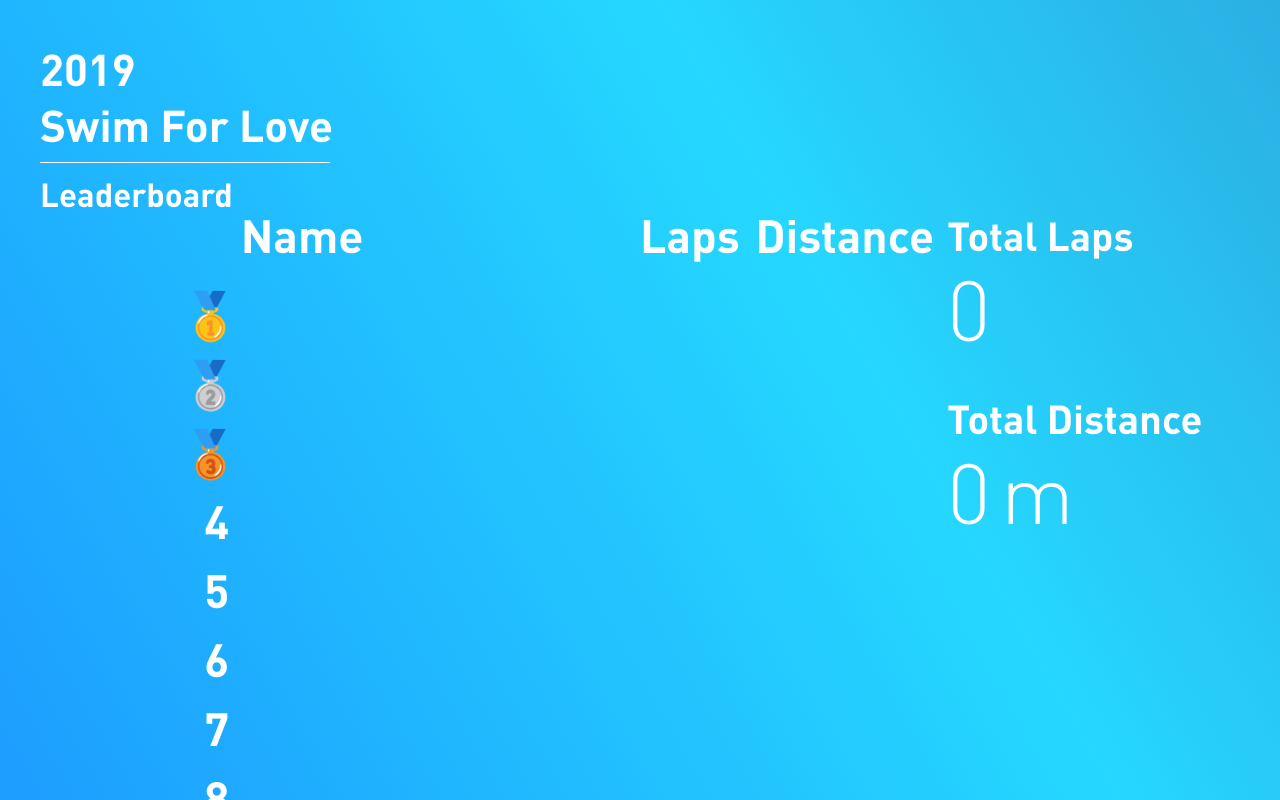
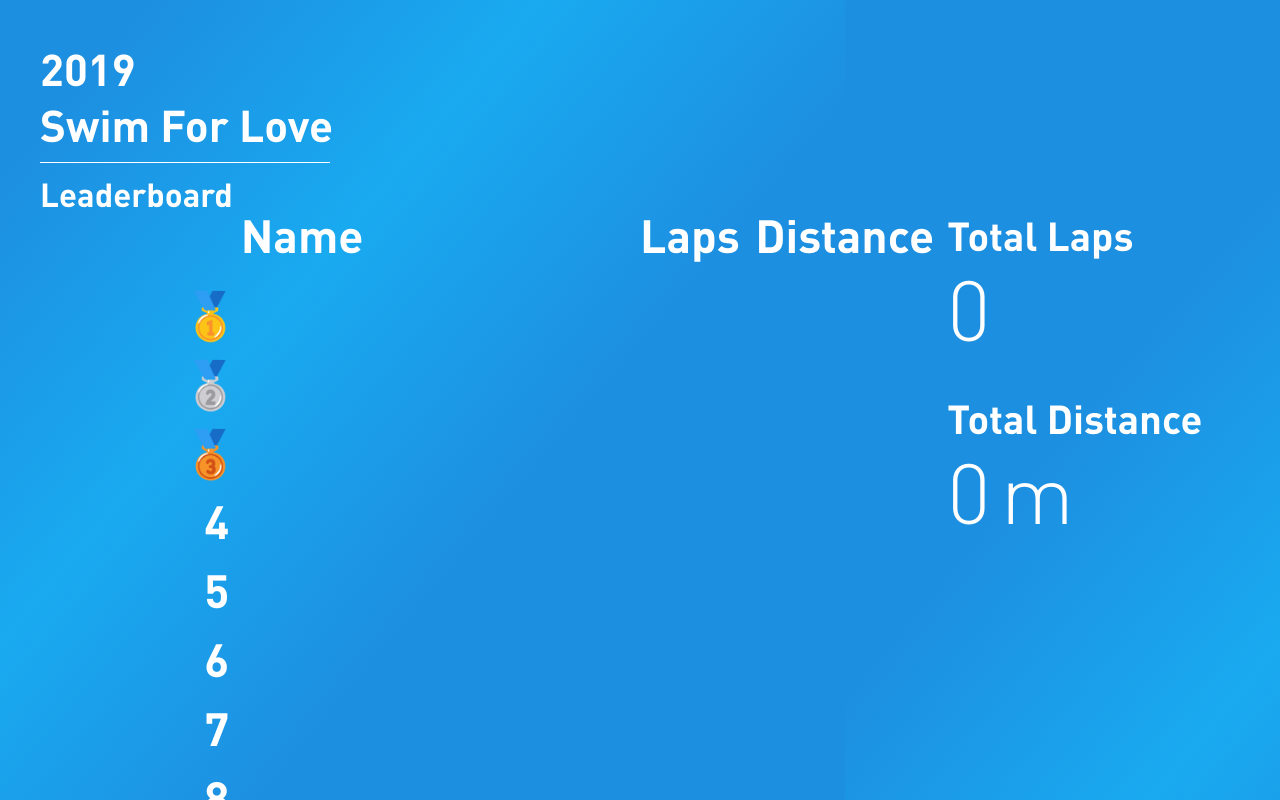
Before and after one commit to YKPS-FooBar/swim4love, a Flask app: page /leaderboard in a window 1280 px wide. Run offline with Flask 2, Linux system fonts and the light colour scheme.

Commit message:
flowing background

```diff
--- a/swim4love/static/styles/leaderboard.css
+++ b/swim4love/static/styles/leaderboard.css
@@ -50,10 +50,10 @@
     width: 100%;
     height: 100%;
     overflow: hidden;
-    /* background: linear-gradient(-225deg, #22E1FF 0%, #1D8FE1 48%, #625EB1 100%); */
-    background-image: url(../images/gradient2.png);
-    background-repeat: repeat-x;
-    /* animation: flowing-animation 15s linear infinite; */
+    background: linear-gradient(-50deg, #1D8FE1 30%, #19AAF0 50%, #1D8FE1 70%);
+    /* background-image: url(../images/gradient2.png); */
+    /* background-repeat: repeat-x; */
+    animation: flowing-animation 15s linear infinite;
 }
 
 /* Header */
```
